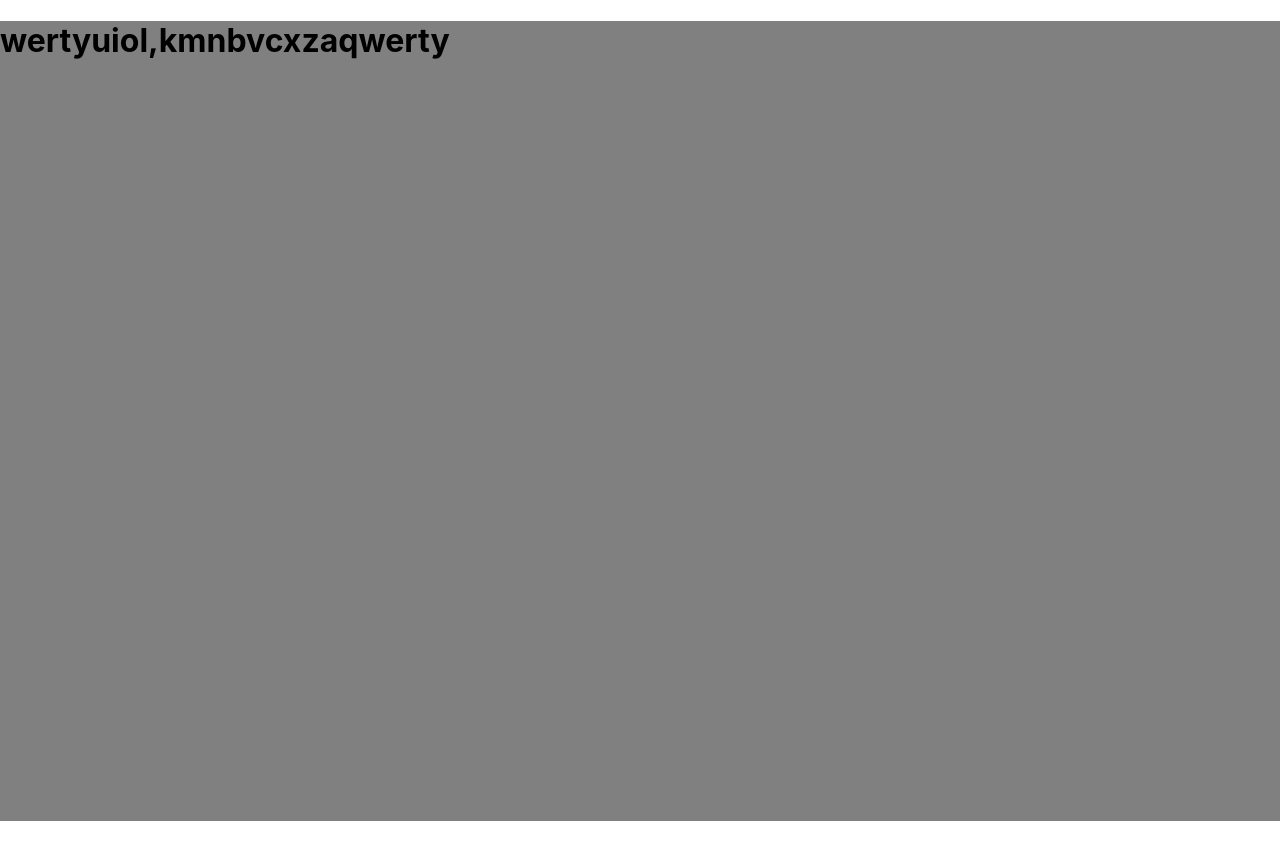
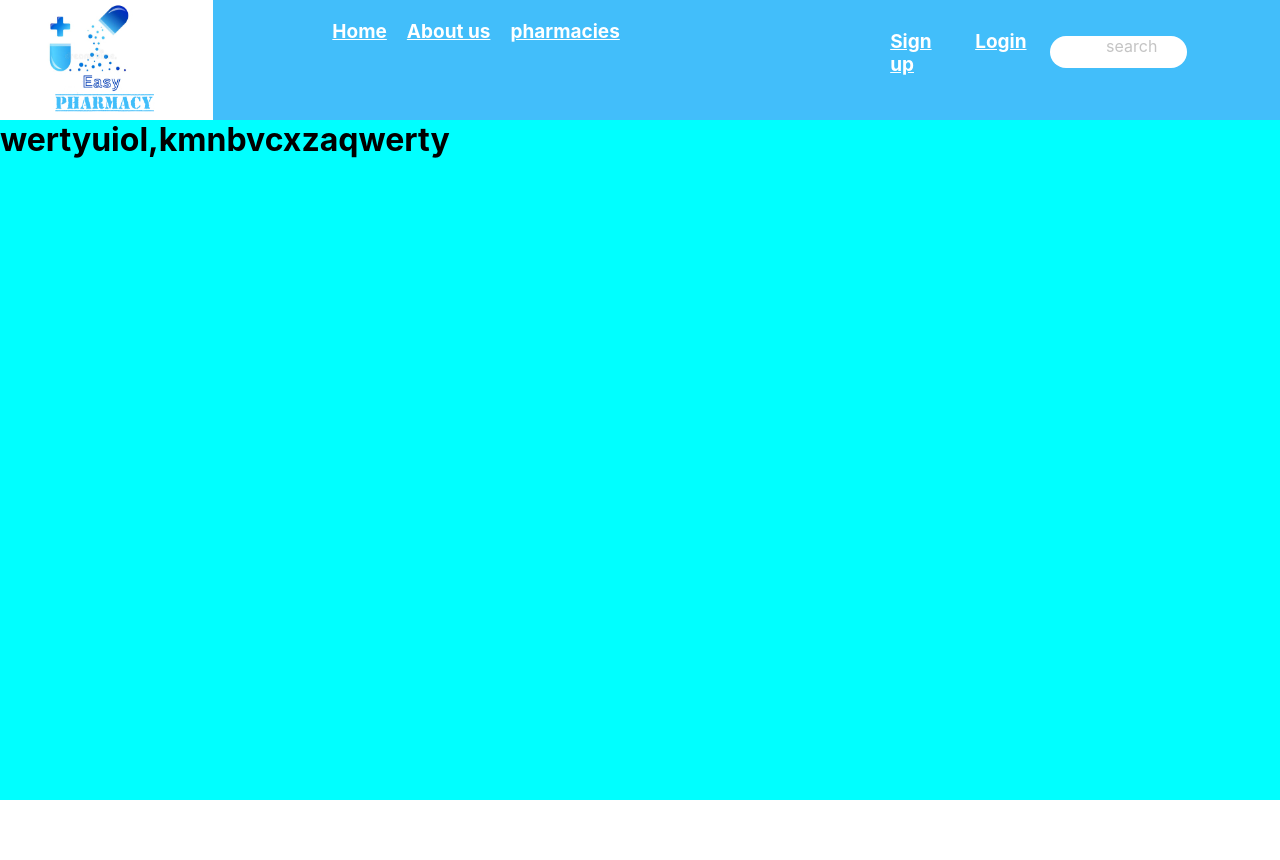
Before and after one commit to alicekaremera/easy-pharmacy-react, a React (Create React App) app: page /home in a window 1280 px wide. Shown: the top 860 px of the page. Before the commit the page ends 821 px from the top, so only its background shows below. Built offline with nearby package versions, Linux system fonts and the light colour scheme.

Commit message:
header changes

```diff
--- a/src/components/header.css
+++ b/src/components/header.css
@@ -0,0 +1,66 @@
+*{
+    margin: 0;
+    padding: 0;
+}
+.header{
+   background: #42befa;
+      height: 15vh;
+   width: 100%;
+   /* border-radius: 5%; */
+   /* padding-right: 10vh; */
+    /* box-shadow: 2px 2px 2px 2px darkgrey ;  */
+   display: flex;
+   /* position: fixed; */
+   /* padding: 15px 10px 15px 50px; */
+}
+.navbar-right{
+   width: 95%;
+   height: 60px;
+    overflow: hidden;
+    display: inline-block;
+   /* flex-direction: column; */
+   float: right;
+   margin-left: 750px;
+   padding: 20px;
+   /* background-color: black; */
+   padding-right: 15px;
+   margin-left: 77px;
+   margin-right: 78px;
+   display: flex;
+}
+.sign-up{
+    /* background-color: blue; */
+    width: 35%;
+    height: 68px;
+    display: flex;
+    margin-left: 30vh;
+}
+.home-bar{
+    /* background-color: brown; */
+    width: 50%;
+    height: 65px;
+    padding-left: 12px;
+
+}
+.search-div{
+    background-color: white;
+    height: 4vh;
+    width: 80vh;
+    display: flex;
+    margin-top: 2vh;
+    border-radius: 45vh;
+}
+.search-div p{
+padding-left:7vh;
+color:#C4C4C4;
+}
+.header a{
+
+    width: 99%;
+    padding: 10px;
+    font-size:19px;
+    color: white;
+    font-weight: bold;
+
+    /* height: 100%; */
+}
--- a/src/components/header.js
+++ b/src/components/header.js
@@ -3,15 +3,23 @@ import {useNavigate} from "react-router-dom"
 import logo from "../assets/logo.jpg"
 import "./header.css"
  const Header=() =>{
-<div className="header">
+return (<div className="header">
 <img src={logo}/>
         <div className="navbar-right">
+            <div className="home-bar">
             <a href="#">Home</a>
             <a href="#">About us</a>
             <a href="#">pharmacies</a>
+            </div>
+            <div className="sign-up">
+
          <a href="#">Sign up</a>
             <a href="#">Login</a>
+            <div className="search-div">
+                    <p>search</p>
+                    </div>
+            </div>
         </div>
-        </div>
+        </div>)
 }
 export default Header
--- a/src/components/homeLayout.css
+++ b/src/components/homeLayout.css
@@ -1,5 +1,9 @@
 .home-container{
     width:100%;
-    height:50vh;
+    height:100vh;
     background-color: aqua;
 }
+*{
+    margin: 0;
+    padding: 0
+}
--- a/src/components/homeLayout.js
+++ b/src/components/homeLayout.js
@@ -8,8 +8,8 @@ import Footer from "./footer";
 const HomeLayout = ({ children }) => {
   return (
     <div className="home-container" style={{}}>
-      {/* <Header /> */}
-      <div style={{ minHeight: "100vh",background:"grey" }}>
+        <Header />
+      <div style={{ minHeight: "100vh" }}>
         {children}
       </div>
 
```
Also changed, not shown: src/components/text.js (deleted), src/routes/text.js (deleted).
